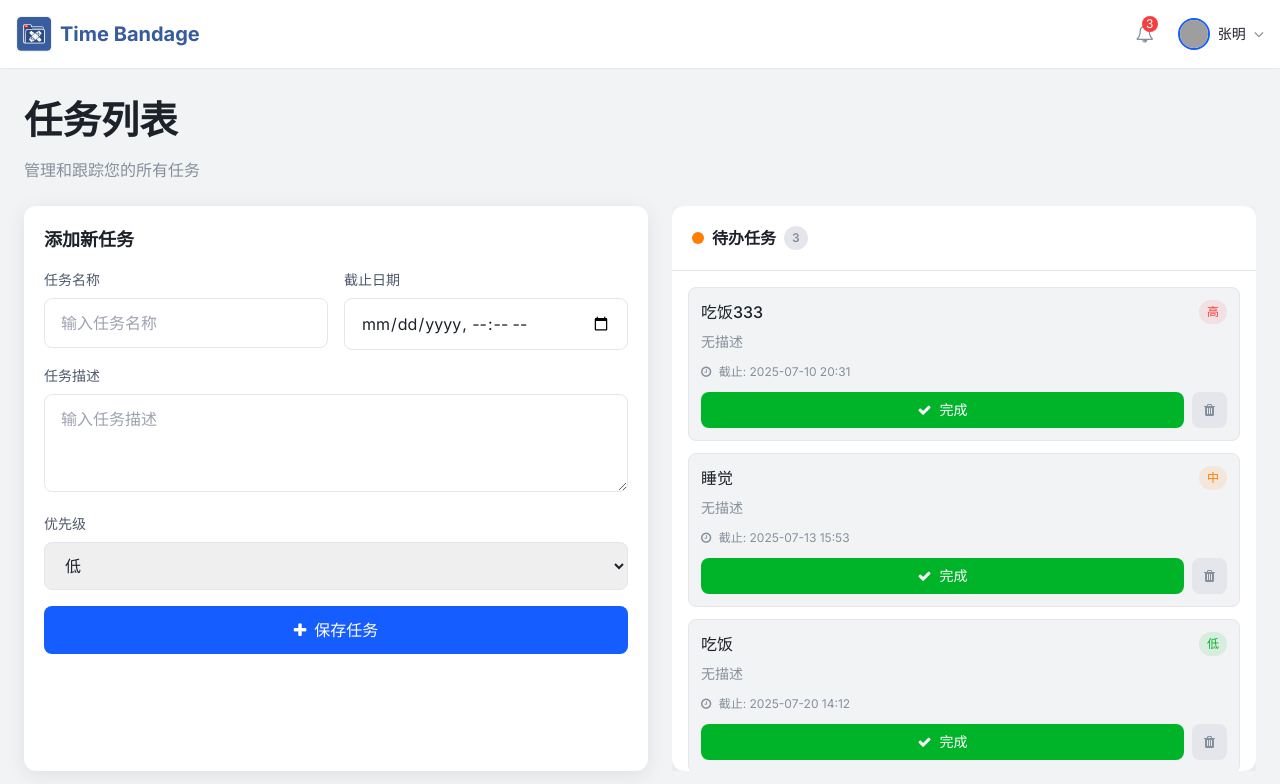
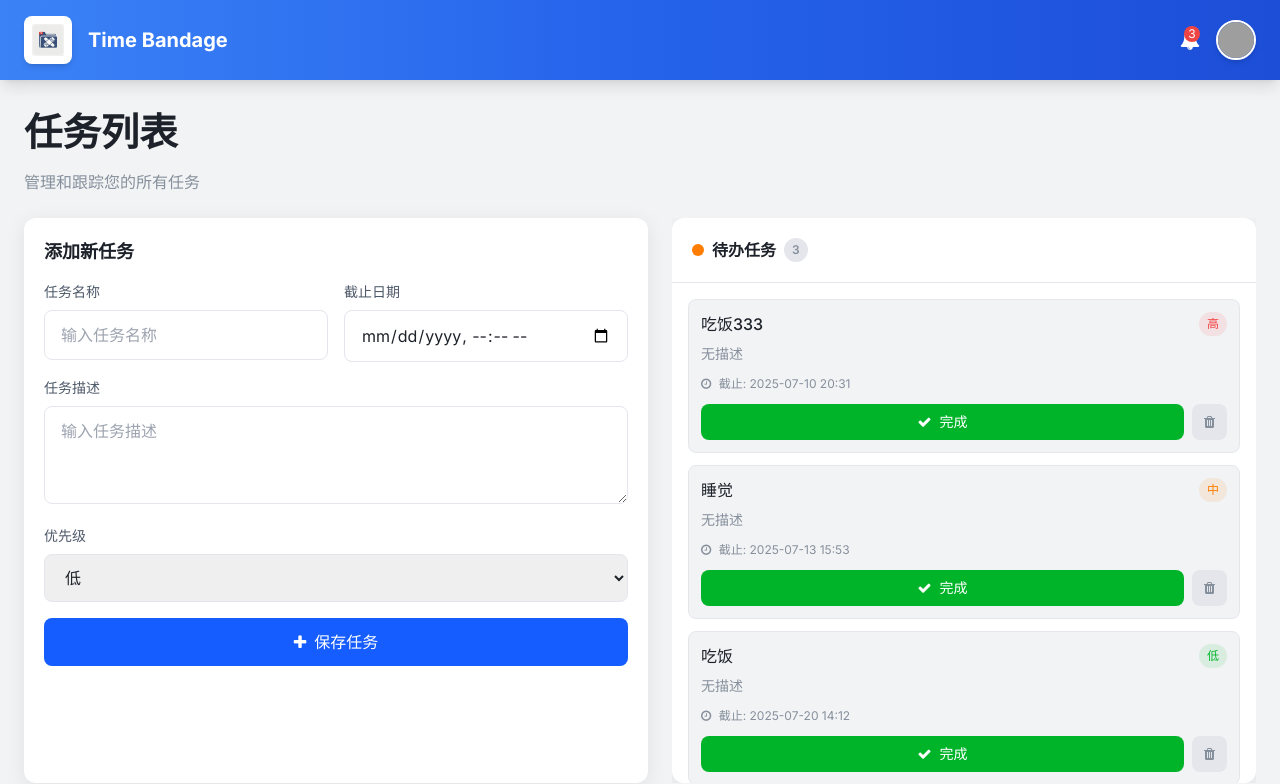
Before and after one commit to Xiao044/F5, a Django app: page / in a window 1280 px wide. Shown: the top 784 px of the page. Run offline with Django 3.2, Linux system fonts and the light colour scheme; data comes from the database, SQL or seed files in the repository; some libraries are stand-ins or nearby versions; grey boxes are pictures that could not be loaded.

Commit message:
美化
为head加上了颜色，添加了返回键，然后detail页面也加上了边框等美化

```diff
--- a/code/HelloWorld/tasks/templates/task_list.html
+++ b/code/HelloWorld/tasks/templates/task_list.html
@@ -1,5 +1,6 @@
+{% load static %}
+
 <!DOCTYPE html>
-{% load static %}
 <html lang="zh-CN">
 <head>
     <meta charset="UTF-8">
@@ -91,31 +92,32 @@
 </head>
 <body class="font-inter bg-light-1 text-dark min-h-screen flex flex-col">
     <!-- 顶部导航栏 - 与主界面保持一致 -->
-    <header class="bg-white shadow-sm z-30 relative">
-        <div class="container mx-auto px-4 py-3 flex items-center justify-between">
-            <div class="flex items-center space-x-2">
-                <div class="h-9 w-9 rounded-lg bg-primary flex items-center justify-center text-white">
-                    <img src="{% static 'tasks/Time_Bandage.png' %}" alt="软件图标" class="h-full w-full object-contain">
-                </div>
-                <h1 class="text-xl font-bold text-[#365c9b]">Time Bandage</h1>
+    <header class="bg-gradient-to-r from-blue-500 via-blue-600 to-blue-700 shadow-lg z-30 relative">
+    <div class="container mx-auto px-6 py-4 flex items-center justify-between">
+        <!-- 左侧部分 -->
+        <div class="flex items-center space-x-4">
+            <!-- 图标 -->
+            <div class="h-12 w-12 rounded-lg bg-white p-2 flex items-center justify-center text-blue-500 shadow-md">
+                <img src="{% static 'tasks/微信图片_20250710013553.png' %}" alt="任务图标" class="h-8 w-8 object-contain">
             </div>
 
-            <div class="flex items-center space-x-4">
-                <button class="relative p-2 text-dark-3 hover:text-primary transition-colors">
-                    <i class="fa fa-bell-o text-lg"></i>
-                    <span class="absolute top-1 right-1 h-4 w-4 rounded-full bg-danger flex items-center justify-center text-white text-xs">3</span>
-                </button>
+            <!-- 任务管理标题 -->
+            <h1 class="text-xl font-bold text-white ml-2">Time Bandage</h1> <!-- 确保图标和标题之间的间距 -->
+        </div>
 
-                <div class="relative">
-                    <button id="userMenuBtn" class="flex items-center space-x-2 focus:outline-none">
-                        <img src="https://picsum.photos/id/1005/200/200" alt="用户头像" class="h-8 w-8 rounded-full object-cover border-2 border-primary">
-                        <span class="hidden md:inline text-sm font-medium">张明</span>
-                        <i class="fa fa-angle-down text-dark-3"></i>
-                    </button>
-                </div>
+
+        <!-- 右侧部分：用户头像和通知 -->
+        <div class="flex items-center space-x-4">
+            <div class="relative">
+                <i class="fa fa-bell text-xl text-white"></i>
+                <span class="absolute top-0 right-0 h-4 w-4 rounded-full bg-red-500 text-xs text-white flex items-center justify-center">3</span>
             </div>
+            <img src="{% static 'tasks/profile-avatar.png' %}" alt="用户头像" class="h-10 w-10 rounded-full border-2 border-white shadow-md">
         </div>
-    </header>
+    </div>
+</header>
+
+
 
     <!-- 主要内容区域 -->
     <main class="flex-1 p-4 md:p-6">
--- a/code/HelloWorld/tasks/views.py
+++ b/code/HelloWorld/tasks/views.py
@@ -2,6 +2,7 @@ from django.shortcuts import render, redirect, get_object_or_404
 from django.utils import timezone
 from .models import Task
 from .forms import TaskForm
+from datetime import datetime
 
 # 任务列表视图：展示任务创建表单和任务列表
 def task_list(request):
@@ -83,6 +84,19 @@ def task_detail(request):
     overdue_tasks = Task.objects.filter(is_completed=False, deadline__lt=now).order_by('deadline')
     completed_tasks = Task.objects.filter(is_completed=True).order_by('-completed_at')
 
+    # 确保 deadline 为 datetime 类型（如果它是字符串类型）
+    for task in pending_tasks:
+        if isinstance(task.deadline, str):
+            task.deadline = timezone.make_aware(datetime.strptime(task.deadline, '%Y-%m-%d %H:%M'))
+
+    for task in overdue_tasks:
+        if isinstance(task.deadline, str):
+            task.deadline = timezone.make_aware(datetime.strptime(task.deadline, '%Y-%m-%d %H:%M'))
+
+    for task in completed_tasks:
+        if isinstance(task.deadline, str):
+            task.deadline = timezone.make_aware(datetime.strptime(task.deadline, '%Y-%m-%d %H:%M'))
+
     return render(request, 'task_detail.html', {
         'pending_tasks': pending_tasks,
         'overdue_tasks': overdue_tasks,
```
Also changed, not shown: code/HelloWorld/HelloWorld/settings.py (+10 -0 lines), code/HelloWorld/tasks/templates/task_detail.html (+41 -19 lines), code/HelloWorld/HelloWorld/static/tasks/微信图片_20250710013553.png (added).
